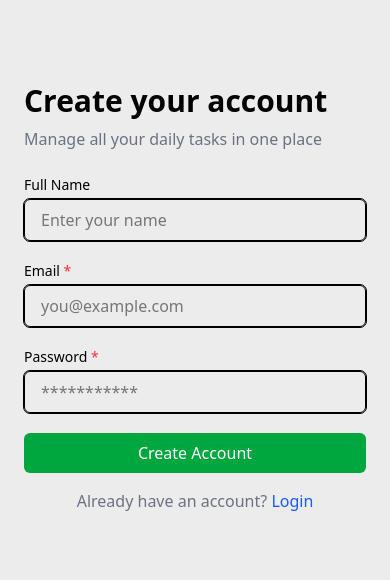
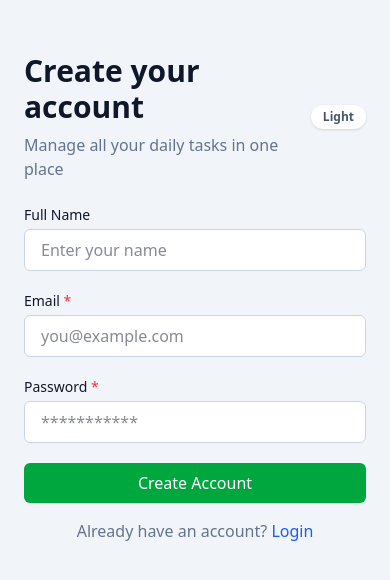
Before and after one commit to Rocky1998-rk/Simple-Task-Management-App, a React (Vite) app: page /signup in a window 390 px wide. Shown: the part 124-704 px from the top of the page. Built offline with nearby package versions, Linux system fonts and the light colour scheme.

Commit message:
Commit-Dark-mode

```diff
--- a/src/App.jsx
+++ b/src/App.jsx
@@ -1,12 +1,15 @@
-import { BrowserRouter, Routes, Route, Navigate } from "react-router-dom";
+import { BrowserRouter, Routes, Route } from "react-router-dom";
 import Login from "./pages/Login";
 import Signup from "./pages/Signup";
 import Dashboard from "./pages/Dashboard";
 import ProtectedRoute from "./components/protectedRoute";
 import { ToastContainer } from "react-toastify";
 import "react-toastify/dist/ReactToastify.css";
+import { useTheme } from "./context/ThemeContext";
 
 function App() {
+  const { theme } = useTheme();
+
   return (
     <>
       <ToastContainer
@@ -17,13 +20,21 @@ function App() {
         closeOnClick
         pauseOnHover
         draggable
+        theme={theme}
       />
       <BrowserRouter>
         <Routes>
-        <Route path="/" element={<Login />}/>
+          <Route path="/" element={<Login />} />
           <Route path="/signup" element={<Signup />} />
           <Route path="/login" element={<Login />} />
-        <Route path="/dashboard" element={ <ProtectedRoute><Dashboard/></ProtectedRoute> }/>
+          <Route
+            path="/dashboard"
+            element={
+              <ProtectedRoute>
+                <Dashboard />
+              </ProtectedRoute>
+            }
+          />
         </Routes>
       </BrowserRouter>
     </>
--- a/src/components/ProfileEdit.jsx
+++ b/src/components/ProfileEdit.jsx
@@ -2,7 +2,7 @@ import { useState } from "react";
 
 const ProfileEdit = ({ user }) => {
   const [name, setName] = useState(user?.name || "");
-  const [email, setEmail] = useState(user?.email || "");
+  const [email] = useState(user?.email || "");
 
   const handleSubmit = (e) => {
     e.preventDefault();
@@ -18,7 +18,7 @@ const ProfileEdit = ({ user }) => {
         <input
           value={name}
           onChange={(e) => setName(e.target.value)}
-          className="w-full px-3 py-2 border rounded dark:bg-gray-700"
+          className="w-full rounded border border-slate-300 bg-white px-3 py-2 text-slate-900 transition-colors duration-200 dark:border-slate-700 dark:bg-slate-800 dark:text-slate-100"
         />
       </div>
 
@@ -27,11 +27,11 @@ const ProfileEdit = ({ user }) => {
         <input
           value={email}
           disabled
-          className="w-full px-3 py-2 border rounded bg-gray-100 dark:bg-gray-600 cursor-not-allowed"
+          className="w-full cursor-not-allowed rounded border border-slate-300 bg-slate-100 px-3 py-2 text-slate-500 transition-colors duration-200 dark:border-slate-700 dark:bg-slate-800 dark:text-slate-400"
         />
       </div>
 
-      <button className="bg-blue-600 text-white px-4 py-2 rounded">
+      <button className="rounded bg-blue-600 px-4 py-2 text-white">
         Save Changes
       </button>
     </form>
--- a/src/context/AuthContext.jsx
+++ b/src/context/AuthContext.jsx
@@ -12,7 +12,8 @@ export const AuthProvider = ({ children }) => {
   };
 
   const logout = () => {
-    localStorage.clear();
+    localStorage.removeItem("token");
+    localStorage.removeItem("user");
     setUser(null);
   };
 
--- /dev/null
+++ b/src/context/ThemeContext.jsx
@@ -0,0 +1,46 @@
+import { createContext, useContext, useEffect, useState } from "react";
+
+const ThemeContext = createContext();
+
+const getInitialTheme = () => {
+  if (typeof window === "undefined") {
+    return "light";
+  }
+
+  const savedTheme = localStorage.getItem("theme");
+
+  if (savedTheme === "dark" || savedTheme === "light") {
+    return savedTheme;
+  }
+
+  return window.matchMedia("(prefers-color-scheme: dark)").matches
+    ? "dark"
+    : "light";
+};
+
+export const ThemeProvider = ({ children }) => {
+  const [theme, setTheme] = useState(getInitialTheme);
+
+  useEffect(() => {
+    const root = document.documentElement;
+    const isDark = theme === "dark";
+
+    root.classList.toggle("dark", isDark);
+    root.style.colorScheme = isDark ? "dark" : "light";
+    localStorage.setItem("theme", theme);
+  }, [theme]);
+
+  const toggleTheme = () => {
+    setTheme((currentTheme) =>
+      currentTheme === "dark" ? "light" : "dark",
+    );
+  };
+
+  return (
+    <ThemeContext.Provider value={{ theme, isDark: theme === "dark", setTheme, toggleTheme }}>
+      {children}
+    </ThemeContext.Provider>
+  );
+};
+
+export const useTheme = () => useContext(ThemeContext);
--- a/src/index.css
+++ b/src/index.css
@@ -1 +1,13 @@
 @import "tailwindcss";
+
+@custom-variant dark (&:where(.dark, .dark *));
+
+html,
+body,
+#root {
+  min-height: 100%;
+}
+
+body {
+  @apply bg-slate-50 text-slate-900 transition-colors duration-200 dark:bg-slate-950 dark:text-slate-100;
+}
--- a/src/pages/Dashboard.jsx
+++ b/src/pages/Dashboard.jsx
@@ -1,106 +1,19 @@
-// import { useEffect, useState } from "react";
-// import { getTasks } from "../api/taskApi";
-// import Navbar from "../components/Navbar";
-// import TaskForm from "../components/TaskForm";
-// import TaskList from "../components/TaskList";
-
-// const Dashboard = () => {
-//   const [tasks, setTasks] = useState([]);
-//   const [activeTab, setActiveTab] = useState("tasks");
-
-//   const loadTasks = async () => {
-//     const res = await getTasks();
-//     setTasks(res.data.tasks);
-//   };
-
-//   useEffect(() => {
-//     loadTasks();
-//   }, []);
-
-//   return (
-//     <div className="min-h-screen bg-gray-100 flex">
-//       {/* Sidebar */}
-//       <div className="w-64 bg-slate-900 text-white p-6 hidden md:block">
-//         <h2 className="text-2xl font-bold mb-10 text-blue-400">Task Manager</h2>
-
-//         <ul className="space-y-4 text-gray-300">
-//           <li
-//             onClick={() => setActiveTab("tasks")}
-//             className={`cursor-pointer p-2 rounded ${
-//               activeTab === "tasks"
-//                 ? "bg-blue-600 text-white"
-//                 : "hover:text-white"
-//             }`}
-//           >
-//             My Tasks
-//           </li>
-
-//           <li
-//             onClick={() => setActiveTab("create")}
-//             className={`cursor-pointer p-2 rounded ${
-//               activeTab === "create"
-//                 ? "bg-blue-600 text-white"
-//                 : "hover:text-white"
-//             }`}
-//           >
-//             Create New Task
-//           </li>
-
-//           <li className="p-2 text-gray-500 cursor-not-allowed">⚙️ Settings</li>
-//         </ul>
-//       </div>
-
-//       {/* Main Content */}
-//       <div className="flex-1">
-//         <Navbar />
-
-//         <div className="p-6">
-//           {activeTab === "tasks" && (
-//             <>
-//               <h2 className="text-2xl font-bold mb-4">My Tasks</h2>
-//               <div className="bg-white rounded-xl shadow p-6">
-//                 <TaskList tasks={tasks} refresh={loadTasks} />
-//               </div>
-//             </>
-//           )}
-
-//           {activeTab === "create" && (
-//             <>
-//               <h2 className="text-2xl font-bold mb-4">Create New Task</h2>
-//               <div className="bg-white rounded-xl shadow p-6">
-//                 <TaskForm refresh={loadTasks} />
-//               </div>
-//             </>
-//           )}
-//         </div>
-//       </div>
-//     </div>
-//   );
-// };
-
-// export default Dashboard;
-
 import { useContext, useEffect, useState } from "react";
+import { Link } from "react-router-dom";
 import { getTasks } from "../api/taskApi";
 import Navbar from "../components/Navbar";
 import TaskForm from "../components/TaskForm";
 import TaskList from "../components/TaskList";
+import ProfileEdit from "../components/ProfileEdit";
 import { AuthContext } from "../context/AuthContext";
-import { Link } from "react-router-dom";
-import ProfileEdit from "../components/ProfileEdit";
-
+import { useTheme } from "../context/ThemeContext";
 
 const Dashboard = () => {
-  console.log("Dashboard rendered");
   const [tasks, setTasks] = useState([]);
   const [activeTab, setActiveTab] = useState("tasks");
-  const [menuOpen, setMenuOpen] = useState(false); // ✅ burger state
+  const [menuOpen, setMenuOpen] = useState(false);
   const { user, logout } = useContext(AuthContext);
-  const [darkMode, setDarkMode] = useState(
-    localStorage.getItem("theme") === "dark",
-  );
-
-  console.log("Dark Mode:", darkMode);
+  const { isDark, toggleTheme } = useTheme();
 
   const loadTasks = async () => {
     const res = await getTasks();
@@ -111,26 +24,15 @@ const Dashboard = () => {
     loadTasks();
   }, []);
 
-  useEffect(() => {
-    if (darkMode) {
-      document.documentElement.classList.add("dark");
-      localStorage.setItem("theme", "dark");
-    } else {
-      document.documentElement.classList.remove("dark");
-      localStorage.setItem("theme", "light");
-    }
-  }, [darkMode]);
+  return (
+    <div className="min-h-screen bg-slate-100 text-slate-900 transition-colors duration-200 dark:bg-slate-950 dark:text-slate-100 md:flex">
+      <div className="hidden w-60 bg-slate-900 p-6 text-white md:block">
+        <h2 className="mb-10 text-2xl font-bold text-blue-400">Task Manager</h2>
 
-  return (
-    <div className="min-h-screen flex bg-gray-100 dark:bg-gray-900 dark:text-white">
-      {/* Sidebar (Desktop only) */}
-      <div className="w-60 bg-slate-900 text-white p-6 hidden md:block">
-        <h2 className="text-2xl font-bold mb-10 text-blue-400">Task Manager</h2>
-
-        <ul className="space-y-4 text-gray-300">
+        <ul className="space-y-4 text-slate-300">
           <li
             onClick={() => setActiveTab("tasks")}
-            className={`cursor-pointer p-2 rounded ${
+            className={`cursor-pointer rounded p-2 ${
               activeTab === "tasks"
                 ? "bg-blue-600 text-white"
                 : "hover:text-white"
@@ -141,7 +43,7 @@ const Dashboard = () => {
 
           <li
             onClick={() => setActiveTab("create")}
-            className={`cursor-pointer p-2 rounded ${
+            className={`cursor-pointer rounded p-2 ${
               activeTab === "create"
                 ? "bg-blue-600 text-white"
                 : "hover:text-white"
@@ -152,52 +54,51 @@ const Dashboard = () => {
 
           <li
             onClick={() => setActiveTab("settings")}
-            className={`cursor-pointer p-2 rounded ${
+            className={`cursor-pointer rounded p-2 ${
               activeTab === "settings"
                 ? "bg-blue-600 text-white"
                 : "hover:text-white"
             }`}
           >
-            ⚙️ Settings
+            Settings
           </li>
         </ul>
       </div>
 
-      {/* Main Content */}
       <div className="flex-1">
-        {/* Mobile Header with Burger */}
-        <div className="md:hidden flex justify-between items-center bg-white shadow px-4 py-3">
+        <div className="flex items-center justify-between border-b border-slate-200 bg-white px-4 py-3 shadow-sm transition-colors duration-200 dark:border-slate-800 dark:bg-slate-900 md:hidden">
           <h2 className="text-lg font-bold text-blue-600">Task Manager</h2>
 
-
-          {/* Right: Logout + Hamburger */}
           <div className="flex items-center gap-3">
-            <p className="text-gray-600">
+            <p className="text-sm text-slate-600 dark:text-slate-300">
               Hi, <span className="font-semibold">{user?.name}</span>
             </p>
-            <Link to={"/login"}>
+            <Link to="/login">
               <button
                 onClick={logout}
-                className="bg-red-500 text-white px-3 py-1 rounded text-sm"
+                className="rounded bg-red-500 px-3 py-1 text-sm text-white"
               >
                 Logout
               </button>
             </Link>
-            <button onClick={() => setMenuOpen(!menuOpen)} className="text-2xl">
-              ☰
+            <button
+              onClick={() => setMenuOpen(!menuOpen)}
+              type="button"
+              className="text-2xl text-slate-700 dark:text-slate-100"
+            >
+              Menu
             </button>
           </div>
         </div>
 
-        {/* Mobile Burger Menu */}
         {menuOpen && (
-          <div className="md:hidden bg-white shadow border-b">
+          <div className="border-b border-slate-200 bg-white shadow dark:border-slate-800 dark:bg-slate-900 md:hidden">
             <button
               onClick={() => {
                 setActiveTab("tasks");
                 setMenuOpen(false);
               }}
-              className="block w-full text-left px-6 py-3 hover:bg-gray-100"
+              className="block w-full px-6 py-3 text-left hover:bg-slate-100 dark:hover:bg-slate-800"
             >
               My Tasks
             </button>
@@ -207,9 +108,19 @@ const Dashboard = () => {
                 setActiveTab("create");
                 setMenuOpen(false);
               }}
-              className="block w-full text-left px-6 py-3 hover:bg-gray-100"
+              className="block w-full px-6 py-3 text-left hover:bg-slate-100 dark:hover:bg-slate-800"
             >
               Create New Task
+            </button>
+
+            <button
+              onClick={() => {
+                setActiveTab("settings");
+                setMenuOpen(false);
+              }}
+              className="block w-full px-6 py-3 text-left hover:bg-slate-100 dark:hover:bg-slate-800"
+            >
+              Settings
             </button>
           </div>
         )}
@@ -219,19 +130,17 @@ const Dashboard = () => {
         <div className="p-6">
           {activeTab === "tasks" && (
             <>
-              <h2 className="text-2xl font-bold mb-4">My Tasks</h2>
-              <div className="bg-white rounded-xl shadow p-6">
+              <h2 className="mb-4 text-2xl font-bold">My Tasks</h2>
+              <div className="rounded-xl bg-white p-6 shadow transition-colors duration-200 dark:bg-slate-900">
                 <TaskList tasks={tasks} refresh={loadTasks} />
               </div>
             </>
           )}
 
-          <h1 className="text-black dark:text-white">DARK MODE TEST</h1>
-
           {activeTab === "create" && (
             <>
-              <h2 className="text-2xl font-bold mb-4">Create New Task</h2>
-              <div className="bg-white rounded-xl shadow p-6">
+              <h2 className="mb-4 text-2xl font-bold">Create New Task</h2>
+              <div className="rounded-xl bg-white p-6 shadow transition-colors duration-200 dark:bg-slate-900">
                 <TaskForm refresh={loadTasks} />
               </div>
             </>
@@ -239,24 +148,22 @@ const Dashboard = () => {
 
           {activeTab === "settings" && (
             <>
-              <h2 className="text-2xl font-bold mb-4">Settings</h2>
+              <h2 className="mb-4 text-2xl font-bold">Settings</h2>
 
-              <div className="bg-white dark:bg-gray-800 rounded-xl shadow p-6 space-y-6">
-                {/* 🌙 Dark Mode Toggle */}
-                <div className="flex justify-between items-center">
+              <div className="space-y-6 rounded-xl bg-white p-6 shadow transition-colors duration-200 dark:bg-slate-900">
+                <div className="flex items-center justify-between">
                   <p className="font-semibold">Dark Mode</p>
                   <button
-                    onClick={() => setDarkMode(!darkMode)}
-                    className={`px-4 py-1 rounded ${
-                      darkMode ? "bg-green-600" : "bg-gray-400"
+                    onClick={toggleTheme}
+                    type="button"
+                    className={`rounded px-4 py-1 text-white ${
+                      isDark ? "bg-green-600" : "bg-slate-500"
                     }`}
                   >
-                    {darkMode ? "ON" : "OFF"}
-
+                    {isDark ? "ON" : "OFF"}
                   </button>
                 </div>
 
-                {/* 👤 Profile Edit */}
                 <ProfileEdit user={user} />
               </div>
             </>
--- a/src/pages/Login.jsx
+++ b/src/pages/Login.jsx
@@ -1,15 +1,15 @@
 import { useContext, useState } from "react";
+import { Link, useNavigate } from "react-router-dom";
+import { toast } from "react-toastify";
 import { loginUser } from "../api/authApi";
 import { AuthContext } from "../context/AuthContext";
-import { Link, useNavigate } from "react-router-dom";
-import { toast } from "react-toastify";
+import { useTheme } from "../context/ThemeContext";
 
 const Login = () => {
   const { login } = useContext(AuthContext);
   const [form, setForm] = useState({ email: "", password: "" });
-
   const navigate = useNavigate();
-
+  const { isDark } = useTheme();
 
   const handleSubmit = async (e) => {
     e.preventDefault();
@@ -24,68 +24,67 @@ const Login = () => {
   };
 
   return (
-    <div className="min-h-screen grid grid-cols-1 md:grid-cols-2">
-
-      {/* LEFT IMAGE */}
-      <div className="hidden md:block w-full h-screen">
+    <div className="min-h-screen grid grid-cols-1 bg-slate-50 text-slate-900 transition-colors duration-200 dark:bg-slate-950 dark:text-slate-100 md:grid-cols-2">
+      <div className="hidden h-screen w-full md:block">
         <img
           src="https://images.unsplash.com/photo-1522202176988-66273c2fd55f"
           alt="man working on laptop"
-          className="w-full h-full object-cover"
+          className="h-full w-full object-cover"
         />
       </div>
 
-      {/* RIGHT FORM */}
-      <div className="flex items-center justify-center bg-[#dddbdb88] px-6">
+      <div className="flex items-center justify-center bg-slate-100 px-6 transition-colors duration-200 dark:bg-slate-900">
         <div className="w-full max-w-md">
-
-          <h2 className="text-3xl font-bold mb-2">Welcome back 👋</h2>
-          <p className="text-gray-500 mb-6">
-            Login to manage your tasks
-          </p>
+          <div className="mb-6 flex items-center justify-between gap-4">
+            <div>
+              <h2 className="mb-2 text-3xl font-bold">Welcome back</h2>
+              <p className="text-slate-500 dark:text-slate-400">
+                Login to manage your tasks
+              </p>
+            </div>
+            <span className="rounded-full bg-white px-3 py-1 text-xs font-semibold text-slate-600 shadow-sm dark:bg-slate-800 dark:text-slate-300">
+              {isDark ? "Dark" : "Light"}
+            </span>
+          </div>
 
           <form onSubmit={handleSubmit} className="space-y-5">
-
-            {/* Email */}
             <div>
-              <label className="block text-sm font-medium mb-1">
+              <label className="mb-1 block text-sm font-medium">
                 Email <span className="text-red-500">*</span>
               </label>
               <input
                 type="email"
                 placeholder="you@example.com"
-                className="w-full px-4 py-2 border rounded-md outline"
+                className="w-full rounded-md border border-slate-300 bg-white px-4 py-2 outline-none transition-colors duration-200 focus:border-blue-500 dark:border-slate-700 dark:bg-slate-800 dark:text-slate-100"
                 onChange={(e) => setForm({ ...form, email: e.target.value })}
                 required
               />
             </div>
 
-            {/* Password */}
             <div>
-              <label className="block text-sm font-medium mb-1">
+              <label className="mb-1 block text-sm font-medium">
                 Password <span className="text-red-500">*</span>
               </label>
               <input
                 type="password"
                 placeholder="*********"
-                className="w-full px-4 py-2 border rounded-md outline"
+                className="w-full rounded-md border border-slate-300 bg-white px-4 py-2 outline-none transition-colors duration-200 focus:border-blue-500 dark:border-slate-700 dark:bg-slate-800 dark:text-slate-100"
                 onChange={(e) => setForm({ ...form, password: e.target.value })}
                 required
               />
             </div>
 
-            <button className="w-full bg-blue-600 hover:bg-blue-700 text-white py-2 rounded-md">
+            <button className="w-full rounded-md bg-blue-600 py-2 text-white hover:bg-blue-700">
               Login
             </button>
           </form>
 
-          <p className="text-center text-gray-500 mt-4">
-            Don’t have an account?{" "}
-            <Link to="/signup" className="text-blue-600 font-medium">
+          <p className="mt-4 text-center text-slate-500 dark:text-slate-400">
+            Don&apos;t have an account?{" "}
+            <Link to="/signup" className="font-medium text-blue-600">
               Create one
             </Link>
           </p>
-
         </div>
       </div>
     </div>
--- a/src/pages/Signup.jsx
+++ b/src/pages/Signup.jsx
@@ -1,11 +1,13 @@
 import { useState } from "react";
-import { signupUser } from "../api/authApi";
 import { Link, useNavigate } from "react-router-dom";
 import { toast } from "react-toastify";
+import { signupUser } from "../api/authApi";
+import { useTheme } from "../context/ThemeContext";
 
 const Signup = () => {
   const [form, setForm] = useState({ name: "", email: "", password: "" });
   const navigate = useNavigate();
+  const { isDark } = useTheme();
 
   const handleSubmit = async (e) => {
     e.preventDefault();
@@ -19,83 +21,78 @@ const Signup = () => {
   };
 
   return (
-    <div className="min-h-screen grid grid-cols-1 md:grid-cols-2">
-
-      {/* LEFT IMAGE - Task Management Theme */}
-      <div className="hidden md:block w-full h-screen">
-       <img
-  src="https://images.unsplash.com/photo-1519389950473-47ba0277781c"
-  alt="task-management"
-  className="w-full h-full object-cover"
-/>
-
+    <div className="min-h-screen grid grid-cols-1 bg-slate-50 text-slate-900 transition-colors duration-200 dark:bg-slate-950 dark:text-slate-100 md:grid-cols-2">
+      <div className="hidden h-screen w-full md:block">
+        <img
+          src="https://images.unsplash.com/photo-1519389950473-47ba0277781c"
+          alt="task management"
+          className="h-full w-full object-cover"
+        />
       </div>
 
-      {/* RIGHT FORM */}
-      <div className="flex items-center justify-center bg-[#dddbdb88] px-6">
+      <div className="flex items-center justify-center bg-slate-100 px-6 transition-colors duration-200 dark:bg-slate-900">
         <div className="w-full max-w-md">
-
-          <h2 className="text-3xl font-bold mb-2">Create your account</h2>
-          <p className="text-gray-500 mb-6">
-            Manage all your daily tasks in one place
-          </p>
+          <div className="mb-6 flex items-center justify-between gap-4">
+            <div>
+              <h2 className="mb-2 text-3xl font-bold">Create your account</h2>
+              <p className="text-slate-500 dark:text-slate-400">
+                Manage all your daily tasks in one place
+              </p>
+            </div>
+            <span className="rounded-full bg-white px-3 py-1 text-xs font-semibold text-slate-600 shadow-sm dark:bg-slate-800 dark:text-slate-300">
+              {isDark ? "Dark" : "Light"}
+            </span>
+          </div>
 
           <form onSubmit={handleSubmit} className="space-y-5">
-
-            {/* Name */}
             <div>
-              <label className="block text-sm font-medium mb-1">
-                Full Name
-              </label>
+              <label className="mb-1 block text-sm font-medium">Full Name</label>
               <input
                 type="text"
-                className="w-full px-4 py-2 border rounded-md outline "
+                className="w-full rounded-md border border-slate-300 bg-white px-4 py-2 outline-none transition-colors duration-200 focus:border-green-500 dark:border-slate-700 dark:bg-slate-800 dark:text-slate-100"
                 placeholder="Enter your name"
                 onChange={(e) => setForm({ ...form, name: e.target.value })}
                 required
               />
             </div>
 
-            {/* Email */}
             <div>
-              <label className="block text-sm font-medium mb-1">
+              <label className="mb-1 block text-sm font-medium">
                 Email <span className="text-red-500">*</span>
               </label>
               <input
                 type="email"
-                className="w-full px-4 py-2 border rounded-md outline"
+                className="w-full rounded-md border border-slate-300 bg-white px-4 py-2 outline-none transition-colors duration-200 focus:border-green-500 dark:border-slate-700 dark:bg-slate-800 dark:text-slate-100"
                 placeholder="you@example.com"
                 onChange={(e) => setForm({ ...form, email: e.target.value })}
                 required
               />
             </div>
 
-            {/* Password */}
             <div>
-              <label className="block text-sm font-medium mb-1">
+              <label className="mb-1 block text-sm font-medium">
                 Password <span className="text-red-500">*</span>
               </label>
               <input
                 type="password"
-                className="w-full px-4 py-2 border rounded-md outline"
+                className="w-full rounded-md border border-slate-300 bg-white px-4 py-2 outline-none transition-colors duration-200 focus:border-green-500 dark:border-slate-700 dark:bg-slate-800 dark:text-slate-100"
                 placeholder="***********"
                 onChange={(e) => setForm({ ...form, password: e.target.value })}
                 required
               />
             </div>
 
-            <button className="w-full bg-green-600 hover:bg-green-700 text-white py-2 rounded-md cursor-pointer">
+            <button className="w-full cursor-pointer rounded-md bg-green-600 py-2 text-white hover:bg-green-700">
               Create Account
             </button>
           </form>
 
-          <p className="text-center text-gray-500 mt-4">
+          <p className="mt-4 text-center text-slate-500 dark:text-slate-400">
             Already have an account?{" "}
-            <Link to="/login" className="text-blue-600 font-medium">
+            <Link to="/login" className="font-medium text-blue-600">
               Login
             </Link>
           </p>
-
         </div>
       </div>
     </div>
```
Also changed, not shown: src/components/Navbar.jsx (+9 -32 lines), src/components/TaskForm.jsx (+13 -13 lines), src/components/TaskList.jsx (+18 -28 lines), src/main.jsx (+6 -3 lines). Lines whose indentation alone changed are shown as unchanged.
